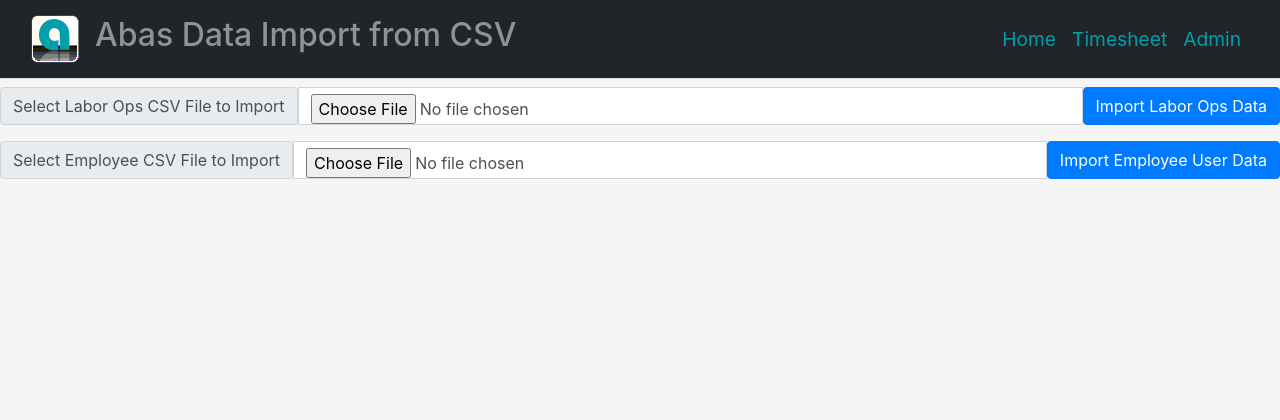
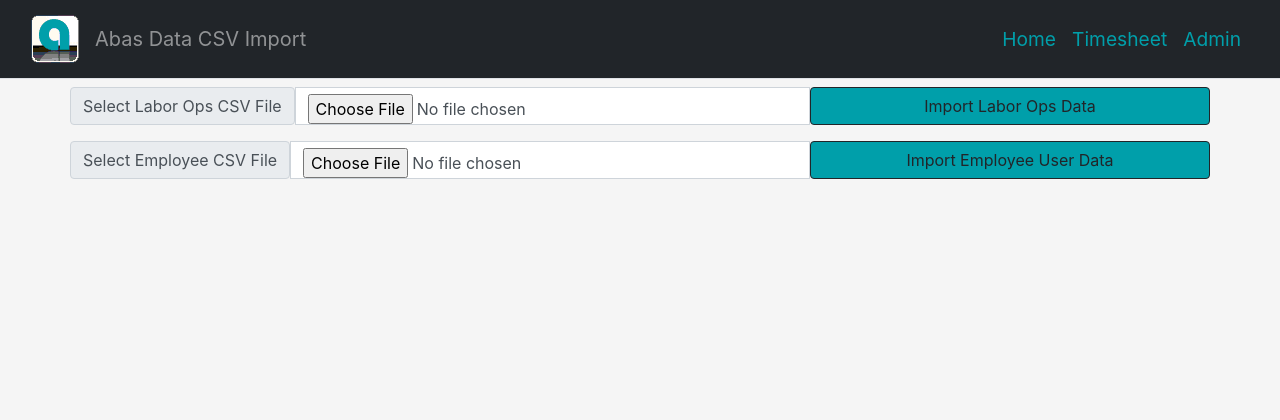
Before and after one commit to KasaCompaniesIT/abaswebapp, a Flask app: template templates/admin/importCSV.html in a window 1280 px wide. Shown: the top 420 px of the page. Run offline with Flask 3, Linux system fonts and the light colour scheme; the template is opened without the code that fills it, so the values that code supplies are empty; parts of the project's set-up code (start-up, migrations or seed data) failed here and were passed over; some libraries are stand-ins or nearby versions.

Commit message:
fix admin page and csv import page layouts

```diff
--- a/templates/admin/importCSV.html
+++ b/templates/admin/importCSV.html
@@ -1,26 +1,28 @@
 {% extends 'base.html' %}
 {% block nav_admin %}active{% endblock %}
 {% block header %}
-<h2>{% block title %}Abas Data Import from CSV{% endblock %}</h2>
+<div class="navbar-brand navbar-text">{% block title %}Abas Data CSV Import{% endblock %}</div>
 
 {% endblock %}
 {% block content %}
-<form method="post" enctype="multipart/form-data">
+<div class="container">
+    <form method="post" enctype="multipart/form-data">
     <div class="row mb-3">
         <div class="input-group custom-file-button">
-            <label class="input-group-text" for="inputGroupFile">Select Labor Ops CSV File to Import</label>
+            <label class="input-group-text" for="inputGroupFile">Select Labor Ops CSV File</label>
             <input type="file" class="form-control" accept=".csv" required name="csvFile">
-            <button type="submit" class="btn btn-primary" value="Import">Import Labor Ops Data</button>
+            <button type="submit" class="btn btn-abas btn-block btn-max-width-400" value="Import">Import Labor Ops Data</button>
         </div>
     </div>
 </form>
 <form method="post" enctype="multipart/form-data" action="{{ url_for('admin.importUserCSV') }}">
     <div class="row mb-3">
         <div class="input-group custom-file-button">
-            <label class="input-group-text" for="inputGroupFile">Select Employee CSV File to Import</label>
+            <label class="input-group-text" for="inputGroupFile">Select Employee CSV File</label>
             <input type="file" class="form-control" accept=".csv" required name="csvEFile">
-            <button type="submit" class="btn btn-primary" value="Import">Import Employee User Data</button>
+            <button type="submit" class="btn btn-abas btn-block btn-max-width-400" value="Import">Import Employee User Data</button>
         </div>
     </div>
 </form>
+</div>
 {% endblock %}
--- a/templates/admin/index.html
+++ b/templates/admin/index.html
@@ -7,6 +7,6 @@
 {% block content %}
 <div class="align-items-center justify-content-center">
     <p></p>
-    <p><a href="{{ url_for('admin.importCSV') }}" class="btn btn-info" role="button">Import CSV Data</a></p>
+    <p><a href="{{ url_for('admin.importCSV') }}" class="btn btn-abas btn-block btn-max-width-400" role="button">Import CSV Data</a></p>
 </div>
 {% endblock %}
```
